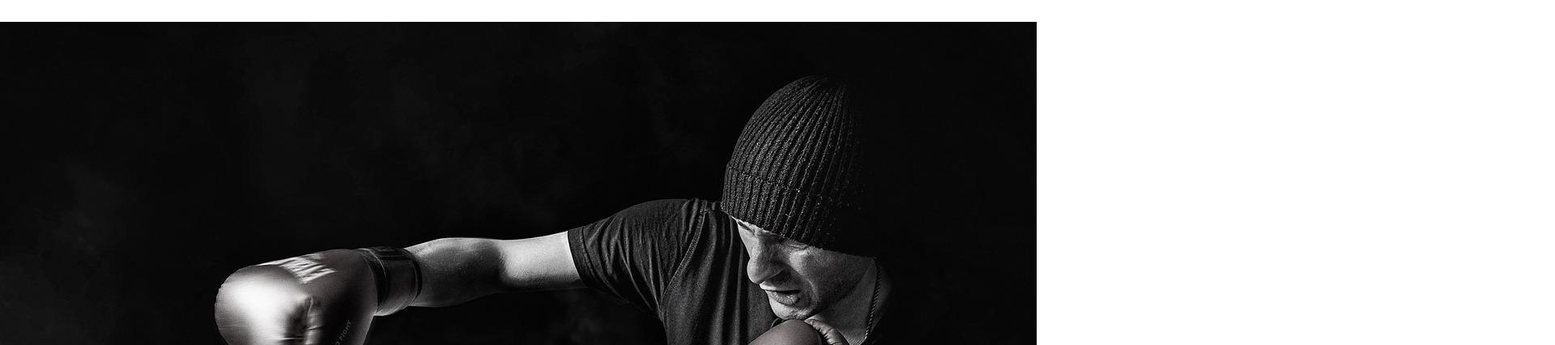
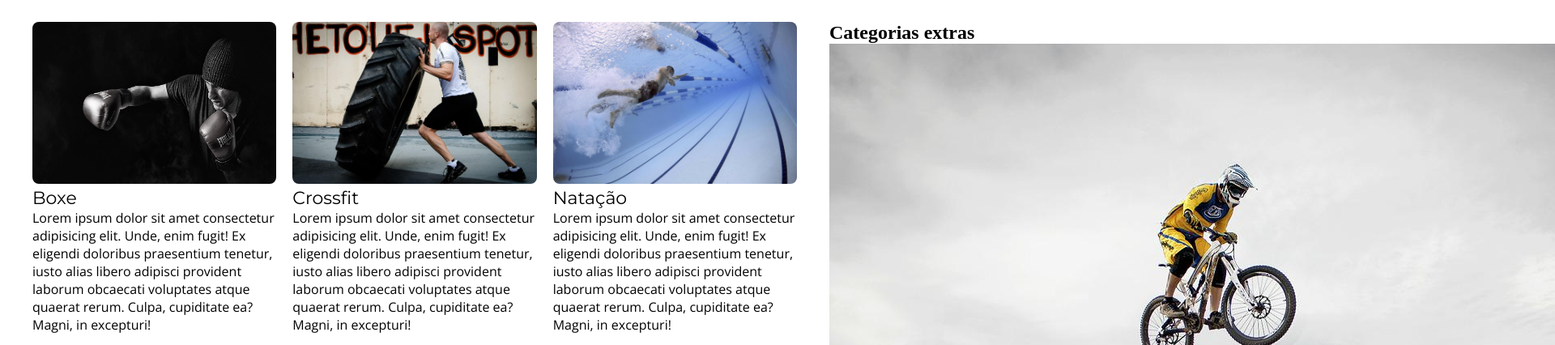
Before and after one commit to Jamez-Mayke/exerc-cio-10-flexbox-com-grid, a plain HTML site: page index.html in a window 1280 px wide. Shown: the part 190-616 px from the top of the page at 81% size, 1920 px wide, since content can reach past the window. Drawn offline with nearby package versions, Linux system fonts and the light colour scheme.

Commit message:
Adicionando estilo da sessão das categorias

```diff
--- a/style.css
+++ b/style.css
@@ -54,3 +54,42 @@
   font-weight: 300;
   font-size: 22px;
 }
+
+/* content */
+
+.content {
+  display: flex;
+  width: 100vw;
+}
+
+.categoria__principal {
+  width: 80vw;
+}
+
+.categorias {
+  display: grid;
+  grid-template-columns: repeat(3, 1fr);
+  gap: 20px;
+  margin: 0 40px;
+}
+
+.categoria__item--imagem img {
+  width: 100%;
+  height: 200px;
+  border-radius: 8px;
+}
+
+.categoria__item h3 {
+  font-family: var(--montserrat);
+  font-size: 22px;
+  font-weight: 400;
+}
+
+.categoria__item p {
+  font-family: var(--open-sans);
+  font-family: 18px;
+}
+
+.categorias__extras {
+  width: 20vw;
+}
```
